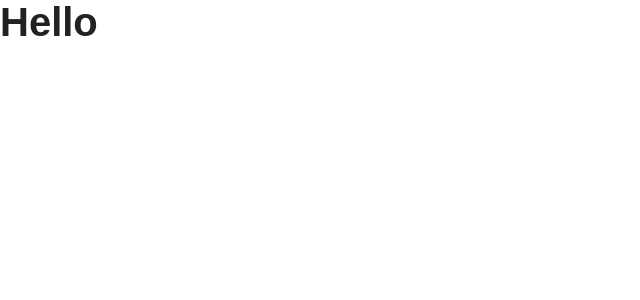
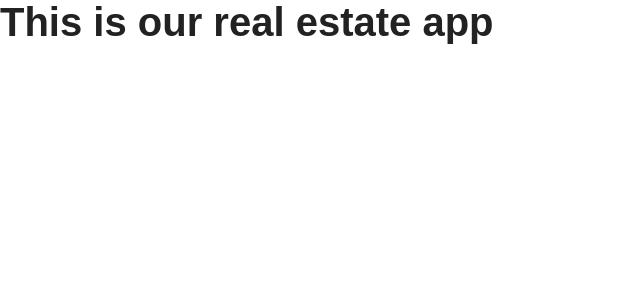
Before and after one commit to suarez9093/real-estate, a React (Create React App) app in the folder client/: page / in a window 1280 px wide. Shown: the top 300 px of the page, without its empty margins (0-640 px from the left). Built offline with nearby package versions, Linux system fonts and the light colour scheme; a web font is replaced by a local one.

Commit message:
deleted all the files and restructed using real estate

```diff
--- a/client/src/App.js
+++ b/client/src/App.js
@@ -3,7 +3,7 @@
 class App extends Component {
   render(){
     return(
-      <h1>Hello</h1>
+      <h1>This is our real estate app</h1>
     )
   }
 }
```
